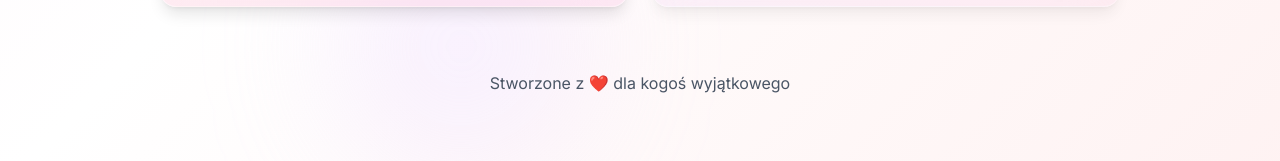
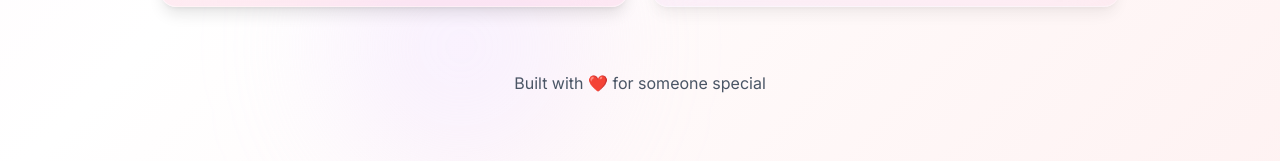
Before and after one commit to SoT03/KSsite, a Next.js app: page / in a window 1280 px wide. Shown: the part 1124-1285 px from the top of the page. Built offline with nearby package versions, Linux system fonts and the light colour scheme; no server answers; the database is empty; sample sign-in values are in the browser's storage.

Commit message:
aniamtion fix

```diff
--- a/app/page.tsx
+++ b/app/page.tsx
@@ -13,7 +13,7 @@ import LoadingScreen from '@/components/LoadingScreen';
 const calculateDaysTogether = (anniversaryDate: Date): number => {
   const now = new Date();
   const diffTime = Math.abs(now.getTime() - anniversaryDate.getTime());
-  const diffDays = Math.ceil(diffTime / (1000 * 60 * 60 * 24));
+  const diffDays = Math.ceil(diffTime / (1000 * 60 * 60 * 24) - 1); // Subtract 1 to count full days only
   return diffDays;
 };
 
@@ -202,7 +202,7 @@ export default function DashboardPage() {
           className="text-center mt-12 md:mt-16 text-gray-600"
         >
           <p className="text-sm md:text-base">
-            Stworzone z ❤️ dla kogoś wyjątkowego
+            Built with ❤️ for someone special
           </p>
         </motion.div>
       </div>
```
Also changed, not shown: package.json (+7 -7 lines), 1 other file (tests, documents, lock files or other folders).
